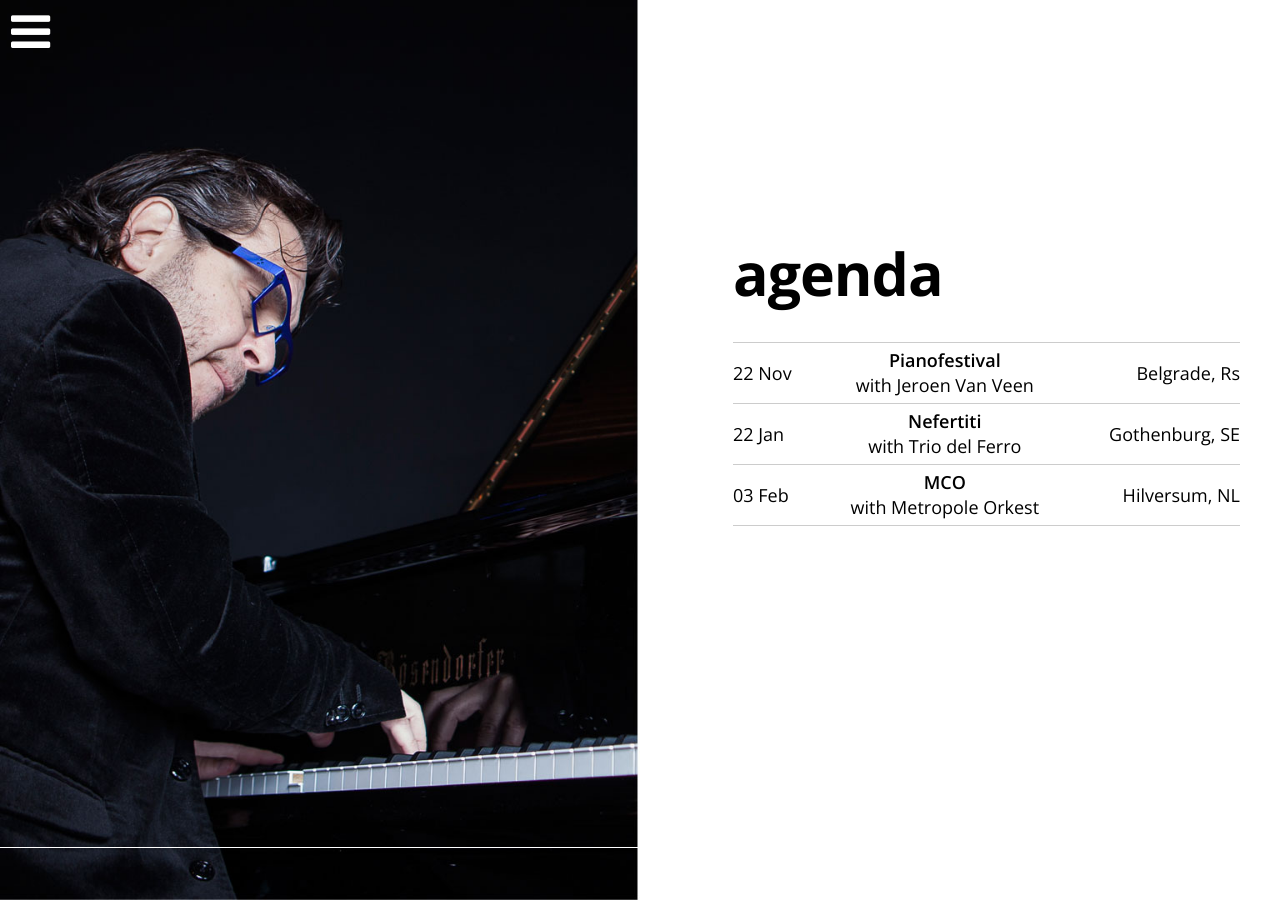
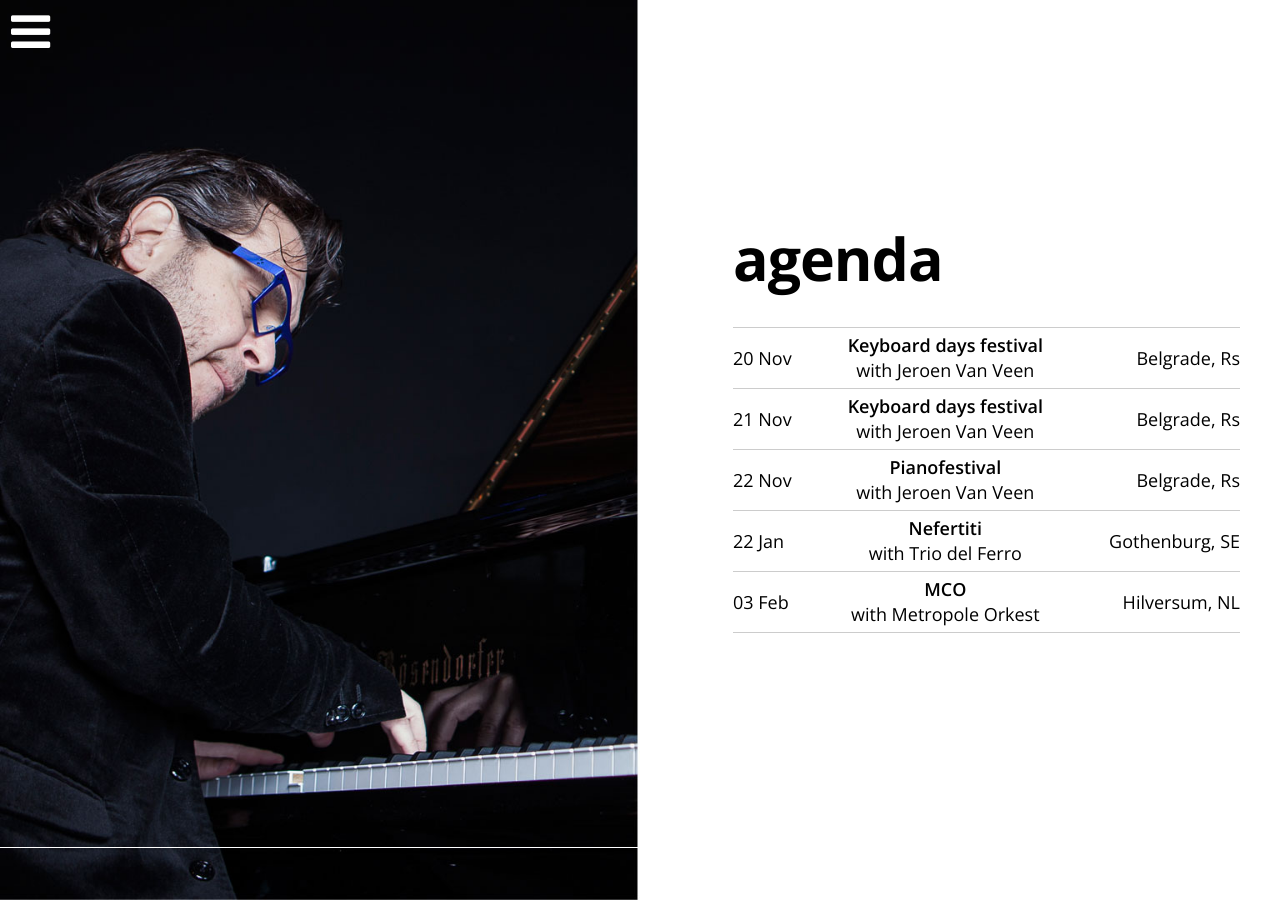
Before and after one commit to mikedelferro/website, a Jekyll site: the page built from agenda.html, in a window 1280 px wide. Built offline with Jekyll 4.4.1, drawn with Linux system fonts in a browser that asks for light colours; nearby versions of some CDN libraries.

Commit message:
Updated '_config.yml' via CloudCannon

```diff
--- a/_config.yml
+++ b/_config.yml
@@ -1,4 +1,14 @@
 gigs:
+  - title: with Jeroen Van Veen
+    date: 2015-11-20T00:00:00.000Z
+    location: 'Belgrade, Rs'
+    venue: Keyboard days festival
+    url: ''
+  - title: with Jeroen Van Veen
+    date: 2015-11-21T00:00:00.000Z
+    location: 'Belgrade, Rs'
+    venue: Keyboard days festival
+    url: ''
   - title: with Jeroen Van Veen
     date: 2015-11-22T00:00:00.000Z
     location: 'Belgrade, Rs'
```
